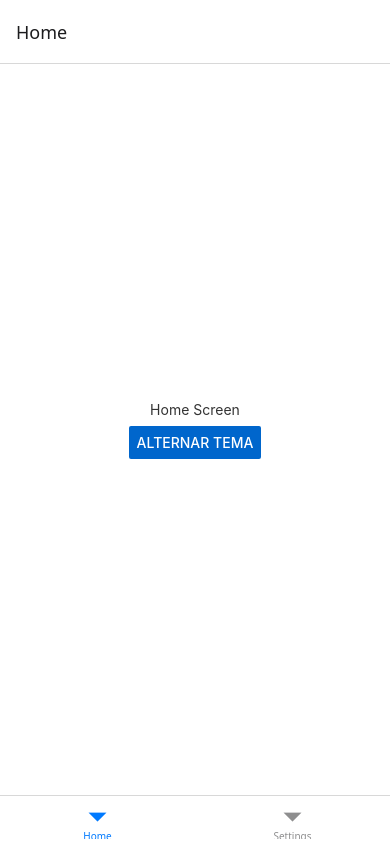
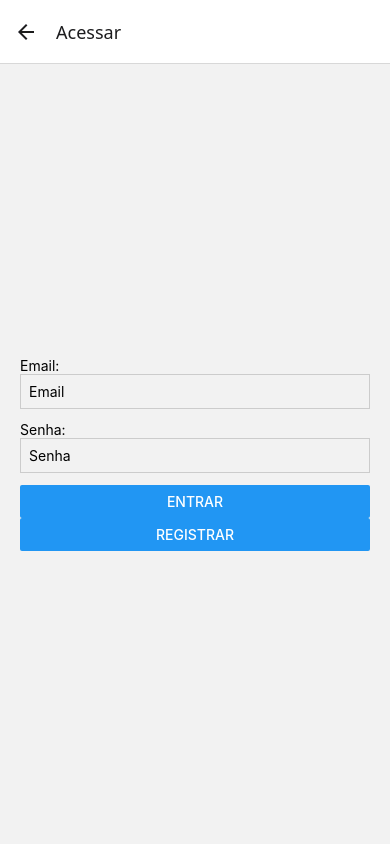
Before and after one commit to camilly-vl/CARDMOB, a React Native app in the folder ETAPA3/loja-react-app/: screen /Login in a window 390 px wide. Built offline with nearby package versions, Linux system fonts and the light colour scheme.

Commit message:
Inclui novas telas: registro e login

```diff
--- a/ETAPA3/loja-react-app/src/navigation/RootNavigator.tsx
+++ b/ETAPA3/loja-react-app/src/navigation/RootNavigator.tsx
@@ -1,12 +1,14 @@
-import React from "react";
-import { NavigationContainer} from '@react-navigation/native';
-import { createNativeStackNavigator } from "@react-navigation/native-stack";
+import React from 'react';
+import { NavigationContainer } from '@react-navigation/native';
+import { createNativeStackNavigator } from '@react-navigation/native-stack';
 import { createBottomTabNavigator } from '@react-navigation/bottom-tabs';
 import { RootStackParamList, TabParamList } from './types';
 
 // Telas do app
-import HomeScreen from "../screens/HomeScreen";
+import HomeScreen from '../screens/HomeScreen';
 // importar depois que implementar: DetailsScreen, SettingsScreen
+import RegisterScreen from '../screens/RegisterScreen';
+import LoginScreen from '../screens/LoginScreen';
 
 const AppStack = createNativeStackNavigator<RootStackParamList>();
 const Tab = createBottomTabNavigator<TabParamList>();
@@ -14,11 +16,12 @@
 function TabNavigator() {
     return (
         <Tab.Navigator>
-            <Tab.Screen name="Home" component={HomeScreen}/>
-            <Tab.Screen name="Settings" component={HomeScreen}/>
+            <Tab.Screen name="Home" component={HomeScreen} />
+            <Tab.Screen name="Settings" component={HomeScreen} />
+            <Tab.Screen name="Register" component={RegisterScreen} />
         </Tab.Navigator>
     );
-};
+}
 
 function AppNavigator() {
     return (
@@ -34,14 +37,18 @@
                 component={HomeScreen}
                 options={{ title: 'Details' }}
             />
+            <AppStack.Screen
+                name="Login"
+                component={LoginScreen}
+                options={{ title: 'Acessar' }}/>
         </AppStack.Navigator>
     );
-};
+}
 
 export default function RootNavigator() {
     return (
         <NavigationContainer>
-            <AppNavigator/>
+            <AppNavigator />
         </NavigationContainer>
-    )
+    );
 }
--- a/ETAPA3/loja-react-app/src/screens/HomeScreen.tsx
+++ b/ETAPA3/loja-react-app/src/screens/HomeScreen.tsx
@@ -1,25 +1,27 @@
 import React from "react";
 import { View, Text, Button, StyleSheet } from "react-native";
 
-import { useTheme } from '../contexts/ThemeContext'
+import { useTheme } from "../contexts/ThemeContext";
 
-function HomeScreen() {
+function HomeScreen({ navigation }: any) {
     const { theme, toggleTheme } = useTheme();
     return (
-        <View style= {[ styles.container, {backgroundColor: theme.colors.background} ]}>
-            <Text style={{ color: theme.colors.text, marginBottom: theme.spacing(1) }}>
-                Home Screen
-            </Text>
-            <Button
-                title="Alternar Tema"
-                color={theme.colors.primary}
-                onPress={toggleTheme}/>
+        <View style={[styles.container, { backgroundColor: theme.colors.background }]}>
+            <Text style={{ color: theme.colors.text, marginBottom: theme.spacing(1) }}>Home Screen</Text>
+
+            <Button title='Alternar Tema' color={theme.colors.primary} onPress={toggleTheme} />
+
+            <Button title="Ir para Detalhes" onPress={() => navigation.navigate('Details')} />
+
+            <Button title="Login" onPress={() => navigation.navigate('Login')} />
         </View>
-    )
+    );
+
 }
+
 export default HomeScreen;
 
-const styles = StyleSheet.create ({
+const styles = StyleSheet.create({
     container: {
         flex: 1,
         justifyContent: 'center',
--- /dev/null
+++ b/ETAPA3/loja-react-app/src/screens/LoginScreen.tsx
@@ -0,0 +1,59 @@
+import React, { useState } from 'react';
+import { View, Text, TextInput, Button, StyleSheet } from 'react-native';
+
+export default function LoginScreen({ navigation }: any) {
+    const [email, setEmail] = useState('');
+    const [password, setPassword] = useState('');
+    const [error, setError] = useState('');
+
+    const handleLogin = async () => {
+        try {
+            // Lógica de login / conexão com o backend
+            console.log('Login ok');
+        } catch (err: any) {
+            setError(err);
+        }
+    };
+
+    return (
+        <View style={styles.container}>
+            <Text>Email:</Text>
+            <TextInput
+                style={styles.input}
+                placeholder="Email"
+                value={email}
+                onChangeText={setEmail}
+                autoCapitalize="none"
+            />
+            <Text>Senha:</Text>
+            <TextInput
+                style={styles.input}
+                placeholder="Senha"
+                value={password}
+                onChangeText={setPassword}
+                secureTextEntry
+            />
+            {/* <Button title="Entrar" onPress={handleLogin} /> */}
+            {error ? <Text style={{ color: 'red' }}>{error}</Text> : null}
+            <Button title="Entrar" onPress={handleLogin} />
+            <Button
+                title="Registrar"
+                onPress={() => navigation.navigate('Register')}
+            />
+        </View>
+    );
+}
+
+const styles = StyleSheet.create({
+    container: {
+        flex: 1,
+        justifyContent: 'center',
+        padding: 20,
+    },
+    input: {
+        borderWidth: 1,
+        borderColor: '#ccc',
+        padding: 8,
+        marginBottom: 12,
+    }
+});
--- /dev/null
+++ b/ETAPA3/loja-react-app/src/screens/RegisterScreen.tsx
@@ -0,0 +1,14 @@
+import React from "react";
+import { View, Text, Button } from "react-native";
+
+export default function RegisterScreen({ navigation }: any) {
+    return (
+        <View style={{ flex: 1, justifyContent: 'center', alignItems: 'center' }}>
+            <Text>Página de Registro</Text>
+            <Button
+                title="Voltar"
+                onPress={() => navigation.goBack()}
+            />
+        </View>
+    );
+}
```
Also changed, not shown: ETAPA3/loja-react-app/src/navigation/types.ts (+6 -4 lines).
